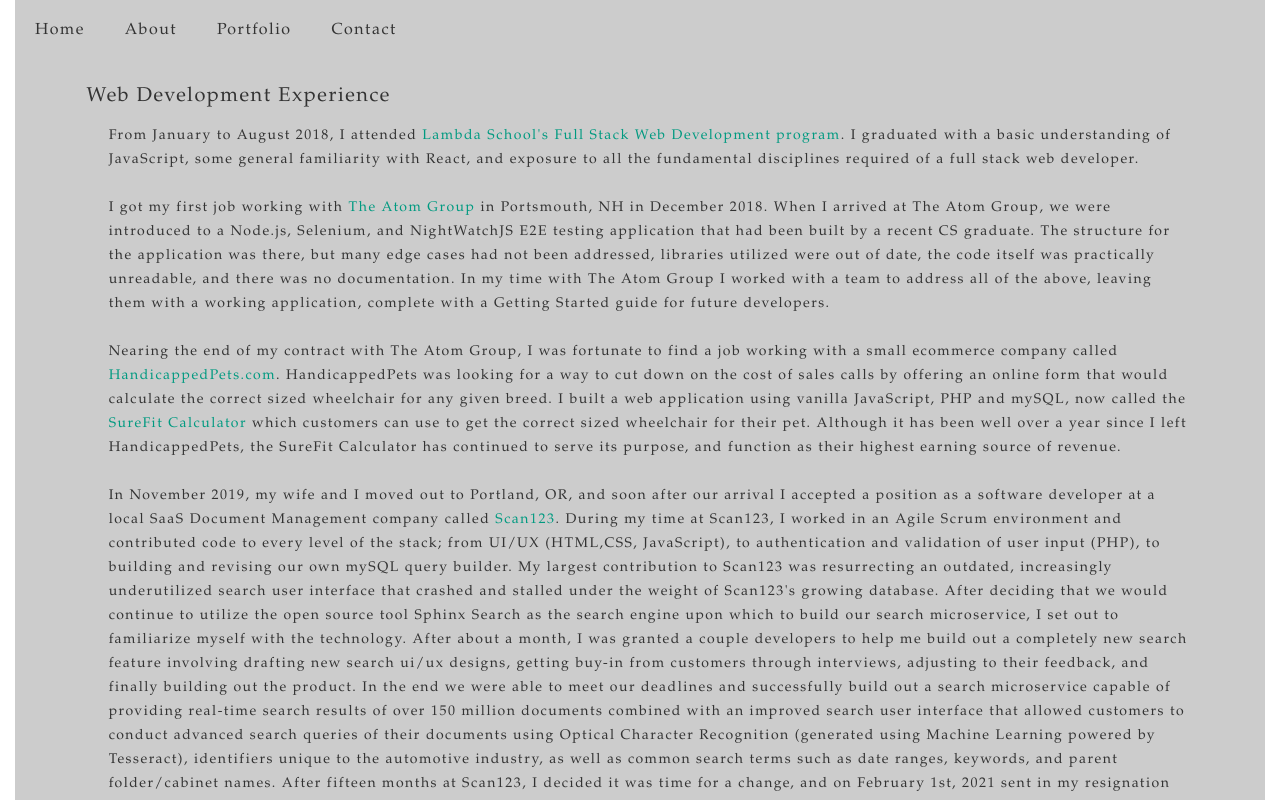
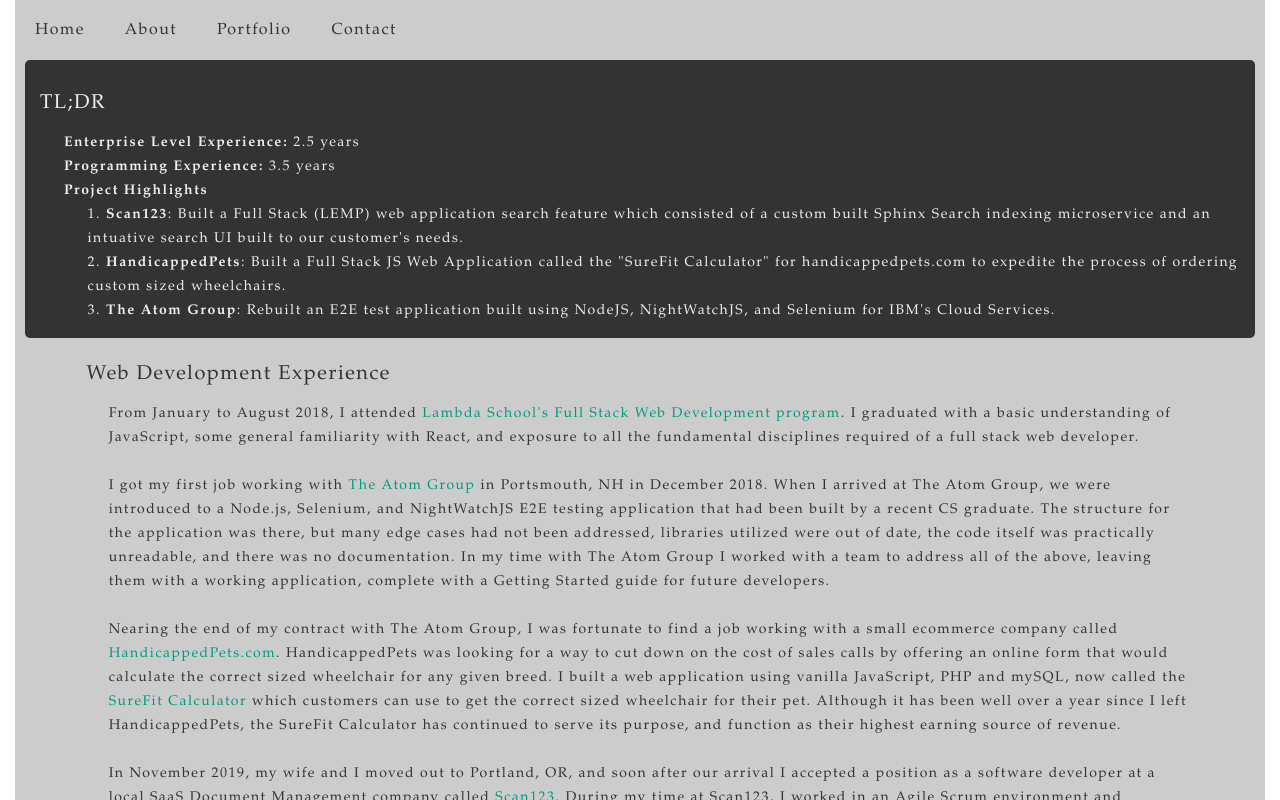
Before and after one commit to waltersgwoodward/portfolio, a React (Create React App) app: page /about in a window 1280 px wide. Shown: the top 800 px of the page. Built offline with nearby package versions, Linux system fonts and the light colour scheme.

Commit message:
Adds TLDR section to Bio

```diff
--- a/src/components/About/Bio.js
+++ b/src/components/About/Bio.js
@@ -8,6 +8,25 @@
         return (
             <Fragment>
                 <div className='page'>
+                    <div className="page-paragraph__wrap card__wrap card__wrap--w100">
+                        <div className="page-paragraph__header">TL;DR</div>
+                        <div className="page__paragraph">
+<strong>Enterprise Level Experience:</strong> 2.5 years
+<br/>
+<strong>Programming Experience:</strong> 3.5 years
+<br/>
+<strong>Project Highlights</strong>
+<br></br>
+<div className="page__paragraph">
+1. <strong>Scan123</strong>: Built a Full Stack (LEMP) web application search feature which consisted of a custom built Sphinx Search indexing microservice and an intuative search UI built to our customer's needs.
+<br/>
+2. <strong>HandicappedPets</strong>: Built a Full Stack JS Web Application called the "SureFit Calculator" for handicappedpets.com to expedite the process of ordering custom sized wheelchairs.
+<br/>
+3. <strong>The Atom Group</strong>: Rebuilt an E2E test application built using NodeJS, NightWatchJS, and Selenium for IBM's Cloud Services.
+
+</div>
+                        </div>
+                    </div>
                     <div className="page-paragraph__wrap hide">
                         <div className="page-paragraph__header">Coding Philosophy</div>
                         <div className="page__paragraph">My coding philosophy (which is still very much in development)
--- a/src/css/index.css
+++ b/src/css/index.css
@@ -31,13 +31,13 @@
   background: #ccc;
   color: #333;
   opacity: 0;
-  animation-name: fade-in-uhkq8tz;
+  animation-name: fade-in-uhkq8v7;
   animation-duration: 2s;
   animation-delay: 0s;
   animation-fill-mode: forwards;
   animation-timing-function: ease-in;
 }
-@keyframes fade-in-uhkq8tz {
+@keyframes fade-in-uhkq8v7 {
   from {
     opacity: 0;
   }
@@ -197,13 +197,13 @@
   border: 1px solid #ccc;
   border-width: 0px 1px 0px 0px;
   z-index: 3;
-  animation-name: slide-menu-uhkq8u0;
+  animation-name: slide-menu-uhkq8vg;
   animation-duration: 0.2s;
   animation-fill-mode: forwards;
   animation-timing-function: ease-in;
   animation-delay: 0s;
 }
-@keyframes slide-menu-uhkq8u0 {
+@keyframes slide-menu-uhkq8vg {
   from {
     width: 0;
   }
@@ -216,14 +216,14 @@
   height: 100%;
   width: 100%;
   z-index: 2;
-  animation-name: fade-in-uhkq8uz;
+  animation-name: fade-in-uhkq8vk;
   animation-duration: 0.2s;
   animation-delay: 0s;
   animation-fill-mode: forwards;
   animation-timing-function: ease-in;
   background: none;
 }
-@keyframes fade-in-uhkq8uz {
+@keyframes fade-in-uhkq8vk {
   from {
     background: none;
   }
@@ -421,6 +421,10 @@
   .card__wrap {
     width: 350px;
   }
+  .card__wrap--w100 {
+    width: 100%;
+    margin: 0;
+  }
 }
 .sweetalert__title {
   font-family: garamond, serif !important;
--- a/src/scss/component/_card.scss
+++ b/src/scss/component/_card.scss
@@ -92,5 +92,9 @@
 
     .card__wrap {
         width: 350px;
+        &--w100 {
+            width: 100%;
+            margin: 0;
+        }
     }
 }
```
Also changed, not shown: 1 other file (tests, documents, lock files or other folders).
